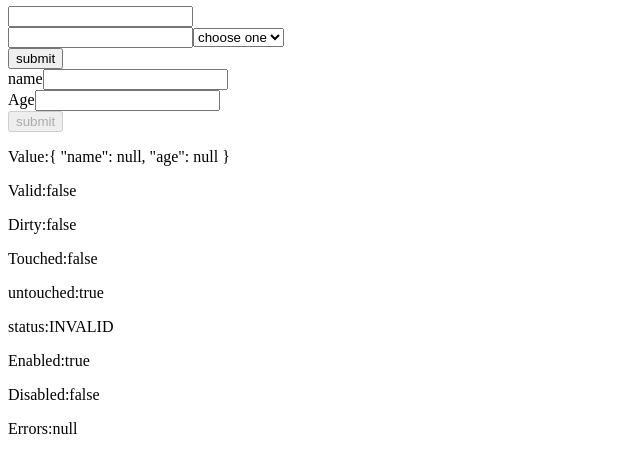
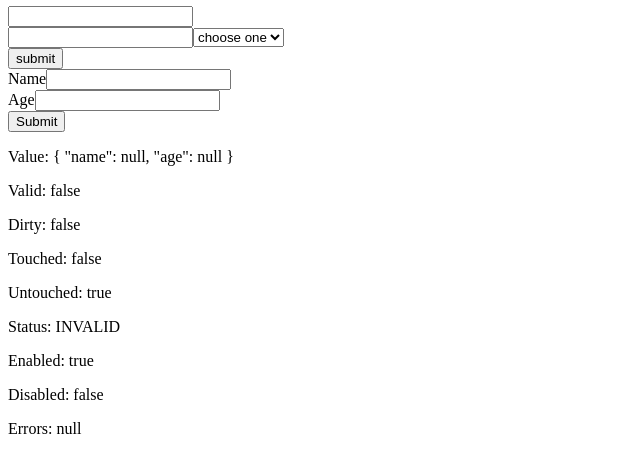
Before and after one commit to Harini-sparkout/Router, an Angular app: page / in a window 1280 px wide. Shown: the part 289-762 px from the top of the page, without its empty margins (0-640 px from the left). Built offline with nearby package versions, Linux system fonts and the light colour scheme.

Commit message:
Update valid.html

```diff
--- a/src/app/valid/valid.html
+++ b/src/app/valid/valid.html
@@ -1,51 +1,46 @@
 <section [formGroup]="userDetails">
   <div>
-        <label for="name">name</label>
-        <input name="name" type="text" formControlName="name">
-        @let name=  userDetails.controls.name;
-        @if(name.errors && name.dirty){
-            <div class="text-red-500">
-                @if(name.errors['required']){
-                    <p>name is required</p>
+    <label>Name</label>
+    <input type="text" formControlName="name">
+    @let name = userDetails.controls.name;
+    @if((name.errors && name.dirty) || (name.errors && submitted)){
+      @if(name.errors['required']) {
+        <p>Name is required</p>
       }
-                @if(name.errors['min']){
-                    <p>min char is 3</p>
+      @if(name.errors['minlength']) {
+      <p>Min length is 5</p>
       }
-                @if(name.errors['max']){
-                    <p>max age allowed is 5</p>
+      @if(name.errors['maxlength']) {
+      <p>Max length is 10</p>
+      }
+    }
+  </div>
+  <div>
+    <label>Age</label>
+    <input type="number" formControlName="age">
+    @let age = userDetails.controls.age;
+    @if((age.errors && age.dirty) || (age.errors && submitted)){
+      @if(age.errors['required']) {
+        <p>Age is required</p>
+      }
+      @if(age.errors['min']){
+        <p>Min age is 18</p>
       }
 
-            </div>
+      @if(age.errors['max']) {
+        <p>Max age is 60</p>
     }
-
-     </div>
-<div>
-
-    <label for="age">Age</label>
-    <input name="age" type="number" [formControl]="userDetails.controls.age" >
-    @if(userDetails.controls.age.errors && userDetails.controls.age.dirty){
-        <div class="text-red-500">
-@if(userDetails.controls.age.errors['required']){
-    <p>age is required</p>
-}
-@if(userDetails.controls.age.errors['min']){
-    <p>min age is 19</p>
-}
-@if(userDetails.controls.age.errors['max']){
-    <p>name cannot have more tha 60 character</p>
     }
   </div>
-    }
-</div>
+
 </section>
-<button (click)="submit()" [disabled]="!userDetails.valid"> submit </button>
-
-<p>Value:{{userDetails.value|json}}</p>
-<p>Valid:{{userDetails.valid}}</p>
-<p>Dirty:{{userDetails.dirty}}</p>
-<p>Touched:{{userDetails.touched}}</p>
-<p>untouched:{{userDetails.untouched}}</p>
-<p>status:{{userDetails.status}}</p>
-<p>Enabled:{{userDetails.enabled}}</p>
-<p>Disabled:{{userDetails.disabled}}</p>
-<p>Errors:{{userDetails.errors|json}}</p>
+<button (click)="submit()">Submit</button>
+<p>Value: {{ userDetails.value | json }}</p>
+<p>Valid: {{ userDetails.valid }}</p>
+<p>Dirty: {{ userDetails.dirty }}</p>
+<p>Touched: {{ userDetails.touched }}</p>
+<p>Untouched: {{ userDetails.untouched }}</p>
+<p>Status: {{ userDetails.status }}</p>
+<p>Enabled: {{ userDetails.enabled }}</p>
+<p>Disabled: {{ userDetails.disabled }}</p>
+<p>Errors: {{ userDetails.errors | json }}</p>
```
Lines whose indentation alone changed are shown as unchanged.
